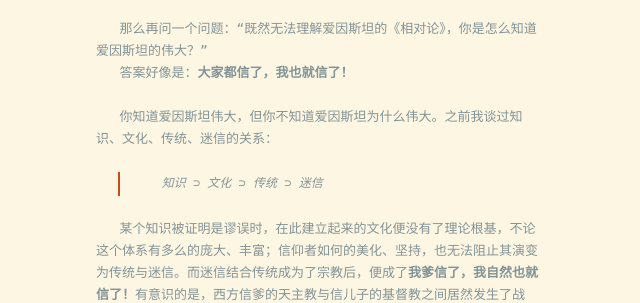
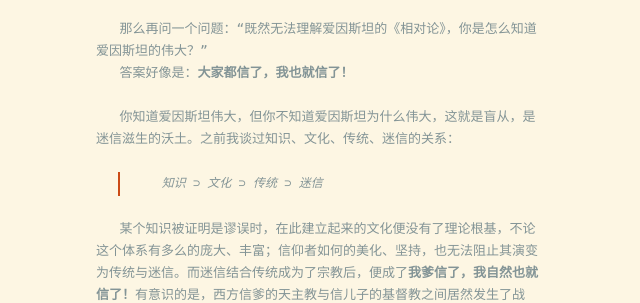
Before and after one commit to mycalf/xiaoniu.me, a Jekyll site: the page built from _posts/2019-03-15-子虽不语，民语；贤可免俗，民俗。.markdown, in a window 1280 px wide. Shown: the part 1267-1570 px from the top of the page, without its empty margins (319-959 px from the left). Built offline with Jekyll 4.4.1, drawn with Linux system fonts in a browser that asks for light colours; nearby versions of some CDN libraries.

Commit message:
edit post.

```diff
--- a/_posts/2019-03-15-子虽不语，民语；贤可免俗，民俗。.markdown
+++ b/_posts/2019-03-15-子虽不语，民语；贤可免俗，民俗。.markdown
@@ -31,7 +31,7 @@
 
 &emsp;&emsp;&ensp;答案好像是：<strong>大家都信了，我也就信了！</strong>
 <br>
-&emsp;&emsp;&ensp;你知道爱因斯坦伟大，但你不知道爱因斯坦为什么伟大。之前我谈过知识、文化、传统、迷信的关系：
+&emsp;&emsp;&ensp;你知道爱因斯坦伟大，但你不知道爱因斯坦为什么伟大，这就是盲从，是迷信滋生的沃土。之前我谈过知识、文化、传统、迷信的关系：
 
 >### &emsp;&emsp;&ensp;知识 ⊃ 文化 ⊃ 传统 ⊃ 迷信
 
```
